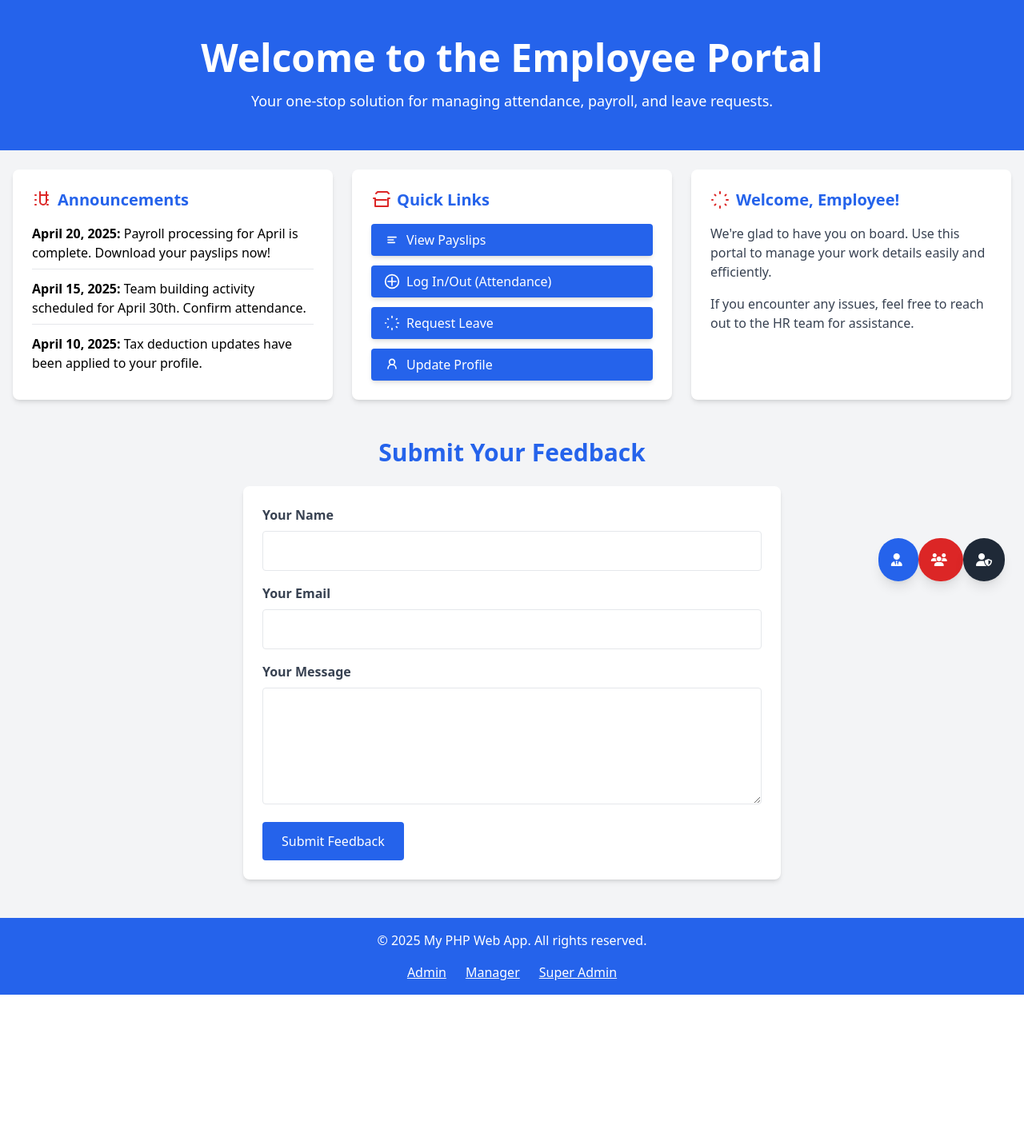
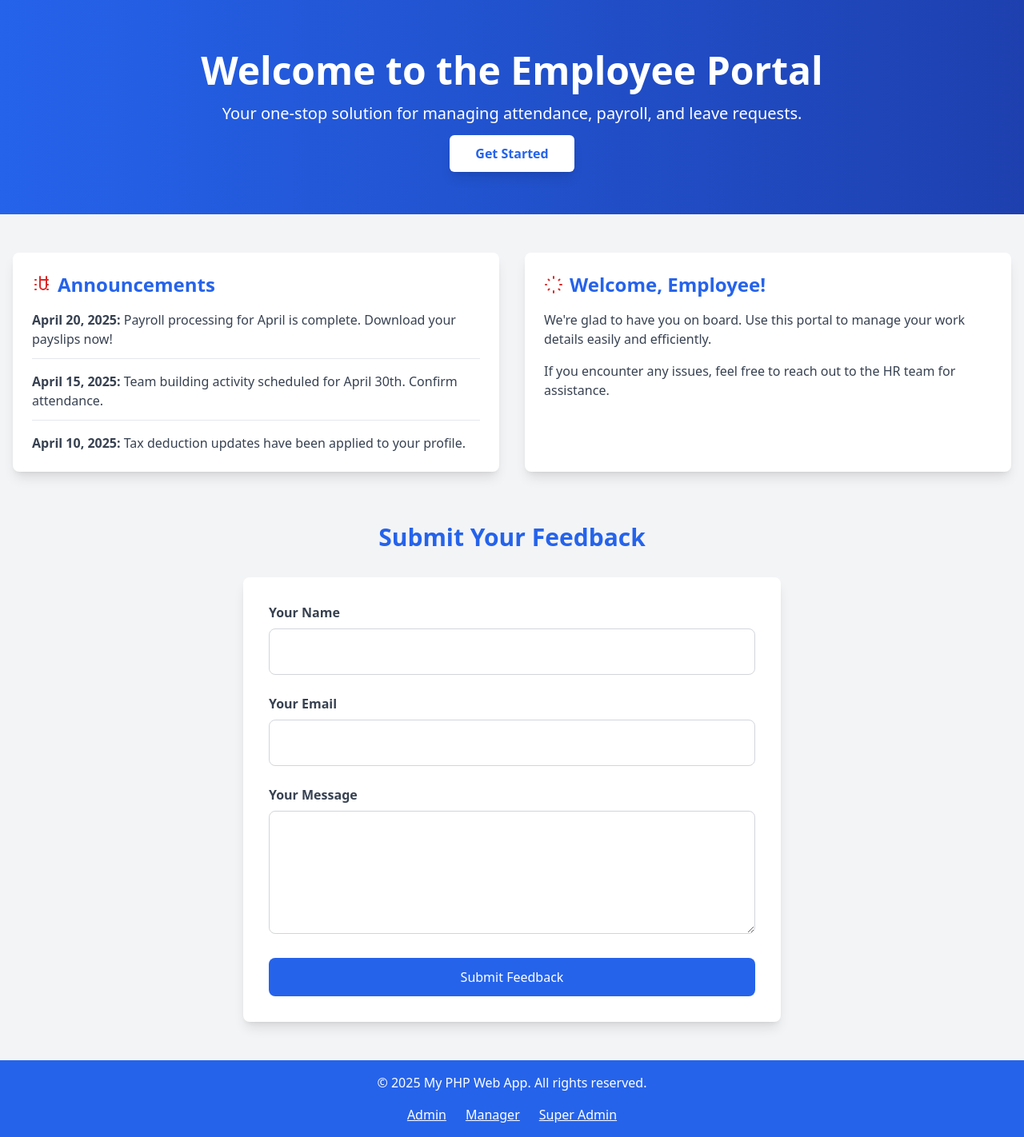
Before and after one commit to mangkanor1103/project, a PHP site: page / in a window 1280 px wide. Shown: the part 64-1486 px from the top of the page at 80% size. Before the commit the page ends 1308 px from the top, so only its background shows below. Run offline with PHP 8.4, Linux system fonts and the light colour scheme; some libraries are stand-ins or nearby versions.

Commit message:
update add_employee.php, hr_dashboard.php, index.php and login.php

```diff
--- a/hr/hr_dashboard.php
+++ b/hr/hr_dashboard.php
@@ -79,6 +79,8 @@ if ($result && $result->num_rows > 0) {
                     <tr><td class='font-semibold py-1'>Gender:</td><td>" . htmlspecialchars($row['gender']) . "</td></tr>
                     <tr><td class='font-semibold py-1'>Contact:</td><td>" . htmlspecialchars($row['contact_number']) . "</td></tr>
                     <tr><td class='font-semibold py-1'>Email:</td><td>" . htmlspecialchars($row['email']) . "</td></tr>
+                                        <tr><td class='font-semibold py-1'>Password:</td><td>" . htmlspecialchars($row['password']) . "</td></tr>
+
                     <tr><td class='font-semibold py-1'>Address:</td><td>" . htmlspecialchars($row['home_address']) . "</td></tr>
                     <tr><td class='font-semibold py-1'>Position:</td><td>" . htmlspecialchars($row['job_position']) . "</td></tr>
                     <tr><td class='font-semibold py-1'>Department:</td><td>" . htmlspecialchars($row['department']) . "</td></tr>
--- a/index.php
+++ b/index.php
@@ -1,37 +1,24 @@
 <?php include 'components/header.php'; ?>
 
 <main class="bg-gray-100 min-h-screen relative">
-      <!-- Floating Icons -->
-      <div class="fixed bottom-6 right-6 space-y-4 z-50">
-        <!-- Floating Icon: Admin -->
-        <a href="hr/login.php" class="bg-blue-600 text-white p-4 rounded-full shadow-lg hover:bg-blue-700 transition">
-            <i class="fas fa-user-tie"></i>
+    <!-- Hero Section -->
+    <section class="bg-gradient-to-r from-blue-600 to-blue-800 text-white py-16">
+        <div class="container mx-auto px-4 text-center">
+            <h1 class="text-5xl font-extrabold mb-4 animate-fade-in-down">Welcome to the Employee Portal</h1>
+            <p class="text-xl font-light mb-6 animate-fade-in">Your one-stop solution for managing attendance, payroll, and leave requests.</p>
+            <a href="login.php" class="bg-white text-blue-600 font-semibold px-8 py-3 rounded-md shadow-lg hover:bg-gray-200 transition transform hover:-translate-y-1 hover:scale-105 animate-bounce-in">
+                Get Started
             </a>
-        <!-- Floating Icon: Manager -->
-        <a href="manager/manager.php" class="bg-red-600 text-white p-4 rounded-full shadow-lg hover:bg-red-700 transition">
-            <i class="fas fa-users"></i>
-        </a>
-        <!-- Floating Icon: Super Admin -->
-        <a href="superadmin/login.php" class="bg-gray-800 text-white p-4 rounded-full shadow-lg hover:bg-gray-900 transition">
-            <i class="fas fa-user-shield"></i>
-        </a>
-    </div>
-
-    <!-- Hero Section -->
-    <section class="bg-blue-600 text-white py-12">
-        <div class="container mx-auto px-4 text-center">
-            <h1 class="text-5xl font-bold mb-4">Welcome to the Employee Portal</h1>
-            <p class="text-lg">Your one-stop solution for managing attendance, payroll, and leave requests.</p>
         </div>
     </section>
 
     <!-- Main Content Section -->
-    <section class="container mx-auto px-4 mt-6">
-        <div class="grid grid-cols-1 md:grid-cols-3 gap-6">
+    <section class="container mx-auto px-4 mt-12">
+        <div class="grid grid-cols-1 md:grid-cols-2 gap-8">
             <!-- Announcements Section -->
-            <div class="bg-white shadow-md rounded-lg p-6">
-                <h2 class="text-xl font-bold text-blue-600 mb-4 flex items-center">
-                    <!-- Announcements Icon (Custom SVG) -->
+            <div class="bg-white shadow-lg rounded-lg p-6 hover:shadow-2xl hover:-translate-y-1 hover:scale-105 transition-transform duration-300">
+                <h2 class="text-2xl font-bold text-blue-600 mb-4 flex items-center">
+                    <!-- SVG Icon -->
                     <svg xmlns="http://www.w3.org/2000/svg" class="h-6 w-6 text-red-600 mr-2" viewBox="0 0 24 24" fill="none" stroke="currentColor" stroke-width="2" stroke-linecap="round" stroke-linejoin="round">
                         <path d="M10 2v12a4 4 0 1 0 8 0V2"/>
                         <path d="M10 6h8"/>
@@ -39,74 +26,23 @@
                     </svg>
                     Announcements
                 </h2>
-                <ul class="space-y-3">
-                    <li class="border-b pb-2">
-                        <p><strong>April 20, 2025:</strong> Payroll processing for April is complete. Download your payslips now!</p>
+                <ul class="space-y-4">
+                    <li class="border-b pb-3">
+                        <p class="text-gray-700"><strong>April 20, 2025:</strong> Payroll processing for April is complete. Download your payslips now!</p>
                     </li>
-                    <li class="border-b pb-2">
-                        <p><strong>April 15, 2025:</strong> Team building activity scheduled for April 30th. Confirm attendance.</p>
+                    <li class="border-b pb-3">
+                        <p class="text-gray-700"><strong>April 15, 2025:</strong> Team building activity scheduled for April 30th. Confirm attendance.</p>
                     </li>
                     <li>
-                        <p><strong>April 10, 2025:</strong> Tax deduction updates have been applied to your profile.</p>
-                    </li>
-                </ul>
-            </div>
-
-            <!-- Quick Links Section -->
-            <div class="bg-white shadow-md rounded-lg p-6">
-                <h2 class="text-xl font-bold text-blue-600 mb-4 flex items-center">
-                    <!-- Quick Links Icon (Custom SVG) -->
-                    <svg xmlns="http://www.w3.org/2000/svg" class="h-6 w-6 text-red-600 mr-2" viewBox="0 0 24 24" fill="none" stroke="currentColor" stroke-width="2" stroke-linecap="round" stroke-linejoin="round">
-                        <path d="M3 10h2v10h16V10h2M6 4l2-2h12l2 2M5 12h14"/>
-                    </svg>
-                    Quick Links
-                </h2>
-                <ul class="space-y-3">
-                    <li>
-                        <a href="payslip.php" class="flex items-center bg-blue-600 text-white px-4 py-2 rounded shadow-md hover:bg-blue-700 transition">
-                            <!-- View Payslips Icon (Custom SVG) -->
-                            <svg xmlns="http://www.w3.org/2000/svg" class="h-5 w-5 mr-2" viewBox="0 0 24 24" fill="none" stroke="currentColor" stroke-width="2" stroke-linecap="round" stroke-linejoin="round">
-                                <path d="M6 8h12M6 12h8M6 16h10"/>
-                            </svg>
-                            View Payslips
-                        </a>
-                    </li>
-                    <li>
-                        <a href="attendance.php" class="flex items-center bg-blue-600 text-white px-4 py-2 rounded shadow-md hover:bg-blue-700 transition">
-                            <!-- Attendance Icon (Custom SVG) -->
-                            <svg xmlns="http://www.w3.org/2000/svg" class="h-5 w-5 mr-2" viewBox="0 0 24 24" fill="none" stroke="currentColor" stroke-width="2" stroke-linecap="round" stroke-linejoin="round">
-                                <circle cx="12" cy="12" r="10"/>
-                                <path d="M12 6v12M6 12h12"/>
-                            </svg>
-                            Log In/Out (Attendance)
-                        </a>
-                    </li>
-                    <li>
-                        <a href="leave.php" class="flex items-center bg-blue-600 text-white px-4 py-2 rounded shadow-md hover:bg-blue-700 transition">
-                            <!-- Leave Icon (Custom SVG) -->
-                            <svg xmlns="http://www.w3.org/2000/svg" class="h-5 w-5 mr-2" viewBox="0 0 24 24" fill="none" stroke="currentColor" stroke-width="2" stroke-linecap="round" stroke-linejoin="round">
-                                <path d="M12 4V2M12 22v-2M3 12H2M22 12h-2M6.5 6.5l-1-1M18.5 6.5l1-1M6.5 17.5l-1 1M18.5 17.5l1 1"/>
-                            </svg>
-                            Request Leave
-                        </a>
-                    </li>
-                    <li>
-                        <a href="profile.php" class="flex items-center bg-blue-600 text-white px-4 py-2 rounded shadow-md hover:bg-blue-700 transition">
-                            <!-- Profile Icon (Custom SVG) -->
-                            <svg xmlns="http://www.w3.org/2000/svg" class="h-5 w-5 mr-2" viewBox="0 0 24 24" fill="none" stroke="currentColor" stroke-width="2" stroke-linecap="round" stroke-linejoin="round">
-                                <circle cx="12" cy="8" r="4"/>
-                                <path d="M6 18c0-4 3-6 6-6s6 2 6 6"/>
-                            </svg>
-                            Update Profile
-                        </a>
+                        <p class="text-gray-700"><strong>April 10, 2025:</strong> Tax deduction updates have been applied to your profile.</p>
                     </li>
                 </ul>
             </div>
 
             <!-- Welcome Message Section -->
-            <div class="bg-white shadow-md rounded-lg p-6">
-                <h2 class="text-xl font-bold text-blue-600 mb-4 flex items-center">
-                    <!-- Welcome Icon (Custom SVG) -->
+            <div class="bg-white shadow-lg rounded-lg p-6 hover:shadow-2xl hover:-translate-y-1 hover:scale-105 transition-transform duration-300">
+                <h2 class="text-2xl font-bold text-blue-600 mb-4 flex items-center">
+                    <!-- SVG Icon -->
                     <svg xmlns="http://www.w3.org/2000/svg" class="h-6 w-6 text-red-600 mr-2" viewBox="0 0 24 24" fill="none" stroke="currentColor" stroke-width="2" stroke-linecap="round" stroke-linejoin="round">
                         <path d="M12 4V2M12 22v-2M3 12H2M22 12h-2M6.5 6.5l-1-1M18.5 6.5l1-1M6.5 17.5l-1 1M18.5 17.5l1 1"/>
                     </svg>
@@ -122,32 +58,27 @@
         </div>
     </section>
 
-<!-- Make the Form Section Scrollable -->
-<section id="feedback-form" class="container mx-auto px-4 mt-12">
-    <!-- Make the h2 clickable and scroll to the form -->
-    <a href="#feedback-form">
-        <h2 class="text-3xl font-bold text-blue-600 text-center mb-6 cursor-pointer">Submit Your Feedback</h2>
-    </a>
-
-    <form action="submit_feedback.php" method="POST" class="max-w-2xl mx-auto bg-white p-6 shadow-md rounded-lg">
-        <div class="mb-4">
-            <label for="name" class="block text-gray-700 font-bold mb-2">Your Name</label>
-            <input type="text" id="name" name="name" class="w-full p-3 border rounded" required>
+    <!-- Feedback Form Section -->
+    <section id="feedback-form" class="container mx-auto px-4 mt-16">
+        <h2 class="text-3xl font-bold text-blue-600 text-center mb-8">Submit Your Feedback</h2>
+        <form action="submit_feedback.php" method="POST" class="max-w-2xl mx-auto bg-white p-8 shadow-lg rounded-lg hover:shadow-2xl transition-transform">
+            <div class="mb-6">
+                <label for="name" class="block text-gray-700 font-semibold mb-2">Your Name</label>
+                <input type="text" id="name" name="name" class="w-full p-4 border border-gray-300 rounded-lg focus:ring-2 focus:ring-blue-600 focus:outline-none" required>
             </div>
-        <div class="mb-4">
-            <label for="email" class="block text-gray-700 font-bold mb-2">Your Email</label>
-            <input type="email" id="email" name="email" class="w-full p-3 border rounded" required>
+            <div class="mb-6">
+                <label for="email" class="block text-gray-700 font-semibold mb-2">Your Email</label>
+                <input type="email" id="email" name="email" class="w-full p-4 border border-gray-300 rounded-lg focus:ring-2 focus:ring-blue-600 focus:outline-none" required>
             </div>
-        <div class="mb-4">
-            <label for="message" class="block text-gray-700 font-bold mb-2">Your Message</label>
-            <textarea id="message" name="message" rows="5" class="w-full p-3 border rounded" required></textarea>
+            <div class="mb-6">
+                <label for="message" class="block text-gray-700 font-semibold mb-2">Your Message</label>
+                <textarea id="message" name="message" rows="5" class="w-full p-4 border border-gray-300 rounded-lg focus:ring-2 focus:ring-blue-600 focus:outline-none" required></textarea>
             </div>
-        <button type="submit" class="bg-blue-600 text-white px-6 py-3 rounded hover:bg-blue-700 transition">
+            <button type="submit" class="w-full bg-blue-600 text-white px-6 py-3 rounded-lg hover:bg-blue-700 transition transform hover:-translate-y-1 hover:scale-105">
                 Submit Feedback
             </button>
         </form>
     </section>
-
 </main>
 
 <?php include 'components/footer.php'; ?>
--- /dev/null
+++ b/logout.php
@@ -0,0 +1,6 @@
+<?php
+session_start();
+session_destroy(); // Destroy all session data
+header("Location: index.php"); // Redirect to login page
+exit();
+?>
```
Also changed, not shown: dashboard.php (added, +56 -0 lines), database/payrollmanagement (1).sql (added, +133 -0 lines), hr/add_employee.php (+41 -10 lines), login.php (+86 -0 lines), uploads/488600066_1207743820874183_7935915282642254921_n.jpg (added), uploads/Bunga at Pagkilig sa Araw.png (added), uploads/a39db249-1746-4664-8946-98d3b2a4e397.jfif (added). Lines whose indentation alone changed are shown as unchanged.
